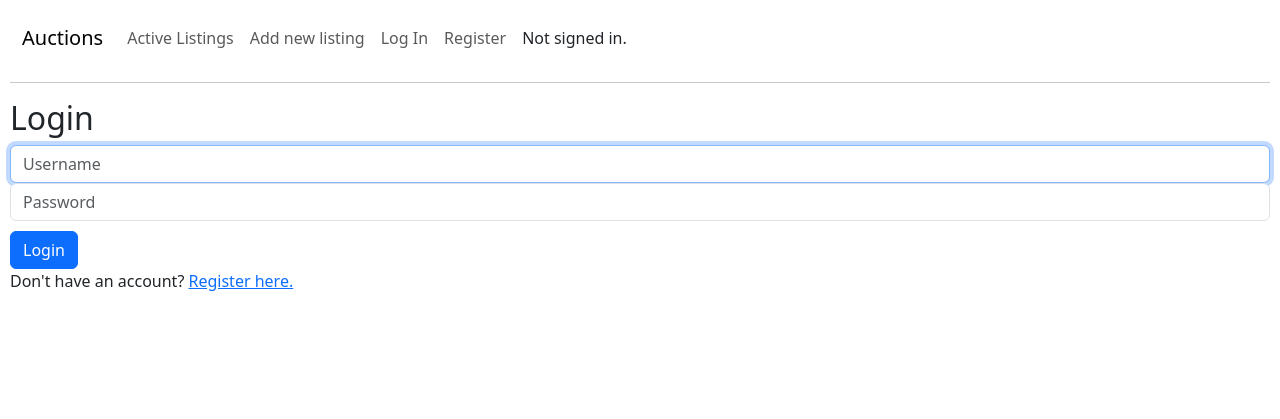
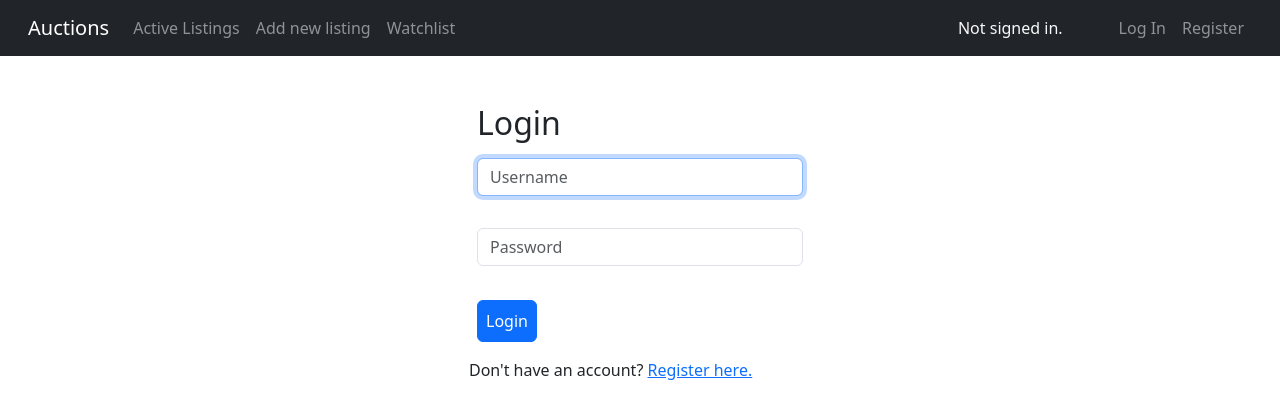
Before and after one commit to MehedAlexandru/ecommerce, a Django app: a page that uses auctions/templates/auctions/login.html in a window 1280 px wide. Shown: the top 419 px of the page. Run offline with Django 3.2, Linux system fonts and the light colour scheme; some libraries are stand-ins or nearby versions.

Commit message:
Working watchlist

```diff
--- a/auctions/forms.py
+++ b/auctions/forms.py
@@ -14,8 +14,8 @@ CATEGORY_CHOICES = [
 
 
 class NewListingForm(forms.Form):
-    title = forms.CharField(label="Title", max_length=64, widget=forms.TextInput(attrs={'class': 'form-control'}))
-    description = forms.CharField(label="Description", widget=forms.Textarea(attrs={'class': 'form-control'}))
-    starting_bid = forms.IntegerField(label="Starting Bid", min_value=0, widget=forms.NumberInput(attrs={'class': 'form-control'}))
-    image_url = forms.URLField(label="Image URL", required=False, widget=forms.URLInput(attrs={'class': 'form-control'}))
-    category = forms.ChoiceField(label="Category", choices=CATEGORY_CHOICES, initial="other", required=False, widget=forms.Select(attrs={'class': 'form-control'}))
+    title = forms.CharField(label="Title", max_length=64, widget=forms.TextInput(attrs={'class': 'form-control my-2'}))
+    description = forms.CharField(label="Description", widget=forms.Textarea(attrs={'class': 'form-control my-2'}))
+    starting_bid = forms.IntegerField(label="Starting Bid", min_value=0, widget=forms.NumberInput(attrs={'class': 'form-control my-2'}))
+    image_url = forms.URLField(label="Image URL", required=False, widget=forms.URLInput(attrs={'class': 'form-control my-2'}))
+    category = forms.ChoiceField(label="Category", choices=CATEGORY_CHOICES, initial="other", required=False, widget=forms.Select(attrs={'class': 'form-control my-2'}))
--- a/auctions/models.py
+++ b/auctions/models.py
@@ -13,8 +13,9 @@ class Auction_listings(models.Model):
     image_url = models.URLField(blank=True)
     category = models.CharField(max_length=64, blank=True)
     active = models.BooleanField(default=True)
+    watchlist = models.ManyToManyField(User, blank=True, related_name="watchlisted_items")
     def __str__(self) -> str:
-        return f"{self.title}, {self.description}, {self.starting_bid}, {self.image_url}, {self.category}, {self.active}"
+        return f"{self.title}, {self.description}, {self.starting_bid}, {self.image_url}, {self.category}, {self.active}, {self.watchlist}"
 
 class Bids(models.Model):
     user = models.ForeignKey(User, on_delete=models.CASCADE, related_name="user_bids")
--- a/auctions/static/auctions/styles.css
+++ b/auctions/static/auctions/styles.css
@@ -1,6 +1,4 @@
-body {
-    padding: 10px;
-}
+
 
 .btn{
     margin-top: 10px;
--- a/auctions/templates/auctions/layout.html
+++ b/auctions/templates/auctions/layout.html
@@ -1,4 +1,5 @@
 {% load static %}
+{% load humanize %}
 
 <!DOCTYPE html>
 <html lang="en">
@@ -8,54 +9,65 @@
         Auctions
       {% endblock %}
     </title>
-    {% comment %} <link rel="stylesheet" href="https://stackpath.bootstrapcdn.com/bootstrap/4.4.1/css/bootstrap.min.css" integrity="sha384-Vkoo8x4CGsO3+Hhxv8T/Q5PaXtkKtu6ug5TOeNV6gBiFeWPGFN9MuhOf23Q9Ifjh" crossorigin="anonymous" /> {% endcomment %}
+    <link rel="stylesheet" href="https://stackpath.bootstrapcdn.com/bootstrap/4.4.1/css/bootstrap.min.css" integrity="sha384-Vkoo8x4CGsO3+Hhxv8T/Q5PaXtkKtu6ug5TOeNV6gBiFeWPGFN9MuhOf23Q9Ifjh" crossorigin="anonymous" />
     <!-- Latest compiled and minified CSS -->
     <link href="https://cdn.jsdelivr.net/npm/bootstrap@5.3.2/dist/css/bootstrap.min.css" rel="stylesheet" />
     <!-- Latest compiled JavaScript -->
     <script src="https://cdn.jsdelivr.net/npm/bootstrap@5.3.2/dist/js/bootstrap.bundle.min.js"></script>
+
+    {% comment %} <!-- Bootstrap 5.1.1 material CSS -->
+    <!-- Font Awesome -->
+    <link href="https://cdnjs.cloudflare.com/ajax/libs/font-awesome/6.0.0/css/all.min.css" rel="stylesheet" />
+    <!-- Google Fonts -->
+    <link href="https://fonts.googleapis.com/css?family=Roboto:300,400,500,700&display=swap" rel="stylesheet" />
+    <!-- MDB -->
+    <link href="https://cdnjs.cloudflare.com/ajax/libs/mdb-ui-kit/6.4.2/mdb.min.css" rel="stylesheet" />
+    <!-- MDB -->
+    <script type="text/javascript" src="https://cdnjs.cloudflare.com/ajax/libs/mdb-ui-kit/6.4.2/mdb.min.js"></script> {% endcomment %}
+
     <link href="{% static 'auctions/styles.css' %}" rel="stylesheet" />
   </head>
   <body>
-    <nav class="navbar d-flex navbar-expand-md bg-white">
+    <nav class="navbar d-flex navbar-expand-md bg-dark mb-5 px-3 navbar-dark">
       <div class="container-fluid">
         <a class="navbar-brand" href="#">Auctions</a>
         <button class="navbar-toggler" type="button" data-bs-toggle="collapse" data-bs-target="#navbarNav" aria-controls="navbarNav" aria-expanded="false" aria-label="Toggle navigation"><span class="navbar-toggler-icon"></span></button>
         <div class="collapse navbar-collapse" id="navbarNav">
-          <ul class="navbar-nav">
+          <ul class="navbar-nav mr-auto">
             <li class="nav-item">
               <a class="nav-link" href="{% url 'active_listings' %}">Active Listings</a>
             </li>
             <li class="nav-item">
               <a class="nav-link" href="{% url 'create_listing' %}">Add new listing</a>
             </li>
-            {% if user.is_authenticated %}
+            <li class="nav-item">
+              <a class="nav-link" href="{% url 'watchlist' %}">Watchlist</a>
+            </li>
+          </ul>
+          {% if user.is_authenticated %}
+            <ul class="navbar-nav">
+              <li class="nav-item d-none d-lg-flex text-light mt-2 ms-2 me-2">
+                Signed in as <strong class="d-flex ms-2">{{ user.username.capitalize }}</strong>.
+              </li>
               <li class="nav-item">
                 <a class="nav-link" href="{% url 'logout' %}">Log Out</a>
               </li>
-            {% else %}
+            </ul>
+          {% else %}
+            <ul class="navbar-nav ml-auto">
+              <li class="nav-item d-none d-lg-flex text-light mt-2 ms-2 me-5">Not signed in.</li>
               <li class="nav-item">
                 <a class="nav-link" href="{% url 'login' %}">Log In</a>
               </li>
               <li class="nav-item">
                 <a class="nav-link" href="{% url 'register' %}">Register</a>
               </li>
-            {% endif %}
-            <div class="">
-              <li class="nav-item ps-sm-2">
-                <div class="justify-content-end py-2">
-                  {% if user.is_authenticated %}
-                    Signed in as <strong>{{ user.username }}</strong>.
-                  {% else %}
-                    Not signed in.
-                  {% endif %}
-                </div>
-              </li>
-            </div>
-          </ul>
+            </ul>
+          {% endif %}
         </div>
       </div>
     </nav>
-    <hr />
+
     {% block body %}
 
     {% endblock %}
--- a/auctions/templates/auctions/login.html
+++ b/auctions/templates/auctions/login.html
@@ -1,8 +1,11 @@
 {% extends "auctions/layout.html" %}
 
 {% block body %}
+<div class="container">
 
-    <h2>Login</h2>
+    <div class="col-lg-4 col-md-6 col-sm-8 mx-auto">
+
+        <h2 class="ms-2">Login</h2>
 
         {% if message %}
         <div>{{ message }}</div>
@@ -10,15 +13,17 @@
 
         <form action="{% url 'login' %}" method="post">
             {% csrf_token %}
-        <div class="form-group">
+            <div class="form-group p-2">
                 <input autofocus class="form-control" type="text" name="username" placeholder="Username">
             </div>
-        <div class="form-group">
+            <div class="form-group p-2">
                 <input class="form-control" type="password" name="password" placeholder="Password">
             </div>
-        <input class="btn btn-primary" type="submit" value="Login">
+            <input class="btn btn-primary p-2 ms-2 mb-3" type="submit" value="Login">
         </form>
 
         Don't have an account? <a href="{% url 'register' %}">Register here.</a>
+    </div>
+</div>
 
 {% endblock %}
--- a/auctions/urls.py
+++ b/auctions/urls.py
@@ -10,4 +10,7 @@ urlpatterns = [
     path("newlisting", views.create_listing, name="create_listing"),
     path("active_listings", views.active_listings, name="active_listings"),
     path("listing/<int:listing_id>", views.listing, name="listing"),
+    path("watchlist", views.displayWatchlist, name="watchlist"),
+    path("add_to_watchlist/<int:listing_id>", views.add_to_watchlist, name="add_to_watchlist"),
+    path("remove_from_watchlist/<int:listing_id>", views.remove_from_watchlist, name="remove_from_watchlist"),
 ]
--- a/auctions/views.py
+++ b/auctions/views.py
@@ -1,4 +1,4 @@
-from django.contrib.auth import authenticate, login, logout
+from django.contrib.auth import authenticate, login, logout, get_user_model
 from django.db import IntegrityError
 from django.http import HttpResponse, HttpResponseRedirect
 from django.shortcuts import get_list_or_404, render
@@ -97,6 +97,30 @@ def active_listings(request):
         "active_listings": active_listings
     })
 
+@login_required
+def add_to_watchlist(request, listing_id):
+    if request.method == "POST":
+        listingData = Auction_listings.objects.get(pk=listing_id)
+        currentUser = request.user
+        listingData.watchlist.add(currentUser)
+        listingData.save()
+        return HttpResponseRedirect(reverse("listing", args=(listing_id,)))
+
+@login_required
+def remove_from_watchlist(request, listing_id):
+    if request.method == "POST":
+        listingData = Auction_listings.objects.get(pk=listing_id)
+        currentUser = request.user
+        listingData.watchlist.remove(currentUser)
+        listingData.save()
+        return HttpResponseRedirect(reverse("listing", args=(listing_id,)))
+
+@login_required
+def displayWatchlist(request):
+    currentUser = request.user
+    listings = currentUser.watchlisted_items.all()
+    return render(request, "auctions/watchlist.html", {"listings": listings})
+
 def listing(request, listing_id):
     # get listing by id
     listing = Auction_listings.objects.get(pk=listing_id)
--- a/commerce/settings.py
+++ b/commerce/settings.py
@@ -32,6 +32,7 @@ ALLOWED_HOSTS = []
 
 INSTALLED_APPS = [
     'auctions',
+    'django.contrib.humanize',
     'django.contrib.admin',
     'django.contrib.auth',
     'django.contrib.contenttypes',
```
Also changed, not shown: auctions/templates/auctions/index.html (+5 -4 lines), auctions/templates/auctions/listing.html (+20 -5 lines), auctions/templates/auctions/watchlist.html (+9 -0 lines), auctions/migrations/0004_user_watchlist_alter_auction_listings_user.py (added), auctions/migrations/0005_alter_user_watchlist.py (added), auctions/migrations/0006_remove_user_watchlist_auction_listings_watchlist.py (added), db.sqlite3. Lines whose indentation alone changed are shown as unchanged.
